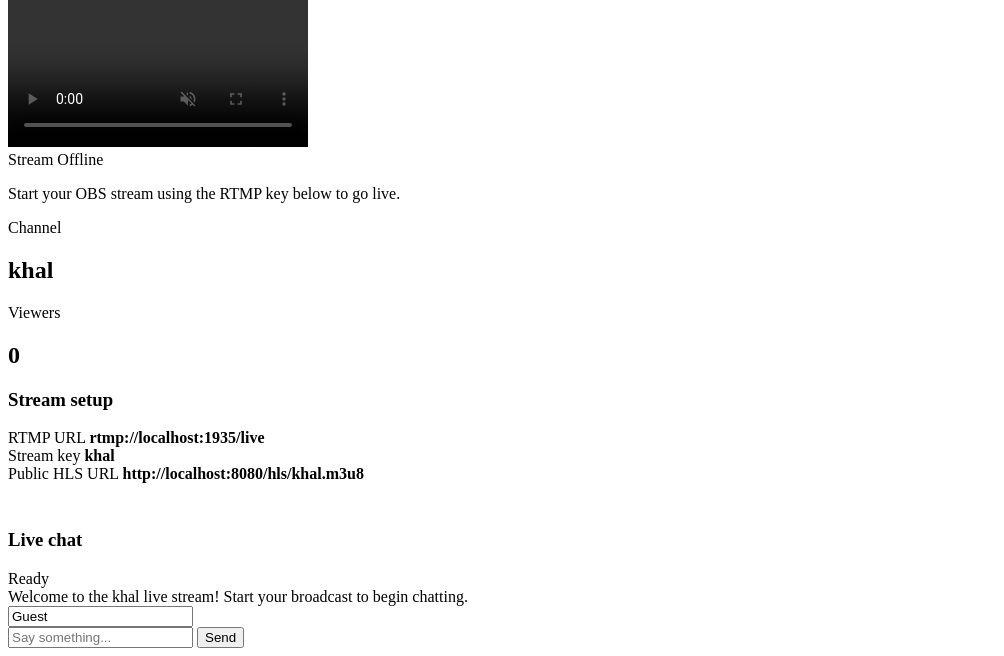
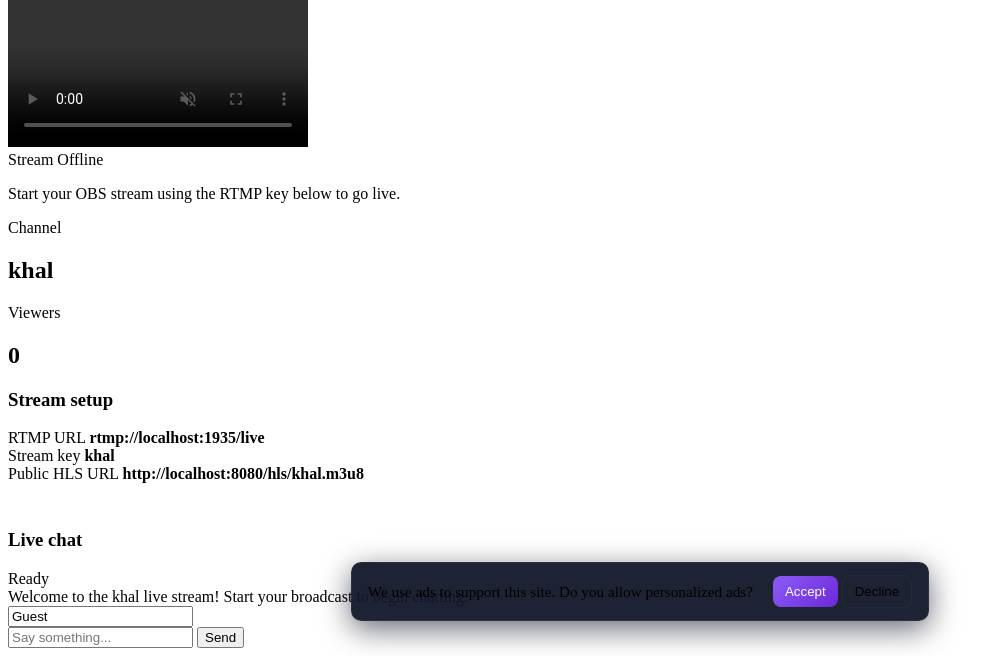
Before and after one commit to khallive/khal-live-stream, a website: page public/index.html in a window 1280 px wide. Shown: the part 161-817 px from the top of the page, without its empty margins (0-1004 px from the left). Drawn offline with nearby package versions, Linux system fonts and the light colour scheme; no server answers.

Commit message:
Add ads.txt and GDPR consent banner + loader that injects AdSense after acceptance

```diff
--- /dev/null
+++ b/ads.txt
@@ -0,0 +1 @@
+google.com, pub-9211419038317507, DIRECT, f08c47fec0942fa0
--- /dev/null
+++ b/public/consent.js
@@ -0,0 +1,76 @@
+(function(){
+  // consent.js — shows a simple consent banner and loads AdSense only after acceptance
+  const ADS_CLIENT = 'ca-pub-9211419038317507';
+  const ADS_SRC = `https://pagead2.googlesyndication.com/pagead/js/adsbygoogle.js?client=${ADS_CLIENT}`;
+
+  function setCookie(name, value, days) {
+    let expires = '';
+    if (days) {
+      const d = new Date();
+      d.setTime(d.getTime() + (days*24*60*60*1000));
+      expires = '; expires=' + d.toUTCString();
+    }
+    document.cookie = name + '=' + (value || '') + expires + '; path=/; SameSite=Lax';
+  }
+
+  function getCookie(name) {
+    const nameEQ = name + '=';
+    const ca = document.cookie.split(';');
+    for(let i=0;i<ca.length;i++){
+      let c = ca[i];
+      while (c.charAt(0)==' ') c = c.substring(1,c.length);
+      if (c.indexOf(nameEQ) === 0) return c.substring(nameEQ.length,c.length);
+    }
+    return null;
+  }
+
+  function loadAdsScript(cb) {
+    if (window.adsbygoogle) { cb(); return; }
+    const s = document.createElement('script');
+    s.async = true;
+    s.src = ADS_SRC;
+    s.crossOrigin = 'anonymous';
+    s.onload = cb;
+    s.onerror = function(){ console.warn('Failed to load adsbygoogle'); cb(); };
+    document.head.appendChild(s);
+  }
+
+  function pushAds() {
+    // only run on non-localhost
+    const isLocal = location.hostname === 'localhost' || location.hostname === '127.0.0.1';
+    if (isLocal) return;
+
+    loadAdsScript(function(){
+      try {
+        (adsbygoogle = window.adsbygoogle || []).push({});
+      } catch(e){ console.warn('ads push failed', e); }
+    });
+  }
+
+  function showBanner() {
+    const banner = document.getElementById('consent-banner');
+    if (!banner) return;
+    banner.classList.remove('hidden');
+    document.getElementById('consent-accept').addEventListener('click', function(){
+      setCookie('ads_consent', 'granted', 365);
+      banner.classList.add('hidden');
+      pushAds();
+    });
+
+    document.getElementById('consent-decline').addEventListener('click', function(){
+      setCookie('ads_consent', 'denied', 365);
+      banner.classList.add('hidden');
+    });
+  }
+
+  // init
+  const consent = getCookie('ads_consent');
+  if (consent === 'granted') {
+    pushAds();
+  } else if (consent === 'denied') {
+    // do nothing
+  } else {
+    // show banner
+    document.addEventListener('DOMContentLoaded', showBanner);
+  }
+})();
--- a/public/index.html
+++ b/public/index.html
@@ -9,7 +9,6 @@
     <link rel="preconnect" href="https://fonts.gstatic.com" crossorigin />
     <link href="https://fonts.googleapis.com/css2?family=Inter:wght@400;500;600;700;800&display=swap" rel="stylesheet" />
     <link rel="stylesheet" href="/styles.css" />
-    <script async src="https://pagead2.googlesyndication.com/pagead/js/adsbygoogle.js?client=ca-pub-9211419038317507" crossorigin="anonymous"></script>
     <script src="https://cdn.jsdelivr.net/npm/hls.js@1.5.17/dist/hls.min.js"></script>
     <script src="/socket.io/socket.io.js"></script>
   </head>
@@ -63,17 +62,12 @@
             </div>
 
             <div class="ad-block" style="margin-top:18px;">
+              <!-- AdSense ad unit — will be injected only after user consents (consent.js) -->
               <ins class="adsbygoogle"
                    style="display:block"
                    data-ad-format="autorelaxed"
                    data-ad-client="ca-pub-9211419038317507"
                    data-ad-slot="6892346366"></ins>
-              <script>
-                const isLocal = location.hostname === 'localhost' || location.hostname === '127.0.0.1';
-                if (!isLocal) {
-                  (adsbygoogle = window.adsbygoogle || []).push({});
-                }
-              </script>
             </div>
           </div>
         </section>
@@ -101,6 +95,18 @@
       </main>
     </div>
 
+    <!-- Consent banner and ad loader -->
+    <div id="consent-banner" class="consent-banner hidden">
+      <div class="consent-inner">
+        <div class="consent-text">We use ads to support this site. Do you allow personalized ads?</div>
+        <div class="consent-actions">
+          <button id="consent-accept" class="btn-primary">Accept</button>
+          <button id="consent-decline" class="btn-ghost">Decline</button>
+        </div>
+      </div>
+    </div>
+
+    <script src="/consent.js"></script>
     <script src="/app.js"></script>
   </body>
 </html>
--- a/public/styles.css
+++ b/public/styles.css
@@ -4,3 +4,50 @@
   padding-top: 8px;
   border-top: 1px solid rgba(255, 255, 255, 0.08);
 }
+
+/* Consent banner styles */
+.consent-banner {
+  position: fixed;
+  left: 0;
+  right: 0;
+  bottom: 18px;
+  display: flex;
+  justify-content: center;
+  pointer-events: none;
+  z-index: 1200;
+}
+
+.consent-banner.hidden { display: none; }
+
+.consent-inner {
+  pointer-events: auto;
+  background: rgba(17,24,39,0.95);
+  color: var(--text);
+  border: 1px solid rgba(255,255,255,0.06);
+  padding: 12px 16px;
+  border-radius: 10px;
+  display: flex;
+  gap: 12px;
+  align-items: center;
+  box-shadow: 0 8px 30px rgba(2,6,23,0.6);
+}
+
+.consent-text { font-size: 0.95rem; margin-right: 8px; }
+
+.btn-primary {
+  background: linear-gradient(135deg, #8b5cf6, #6d28d9);
+  color: white;
+  padding: 8px 12px;
+  border-radius: 8px;
+  border: none;
+  cursor: pointer;
+}
+
+.btn-ghost {
+  background: transparent;
+  color: var(--muted);
+  padding: 8px 12px;
+  border-radius: 8px;
+  border: 1px solid rgba(255,255,255,0.04);
+  cursor: pointer;
+}
```
